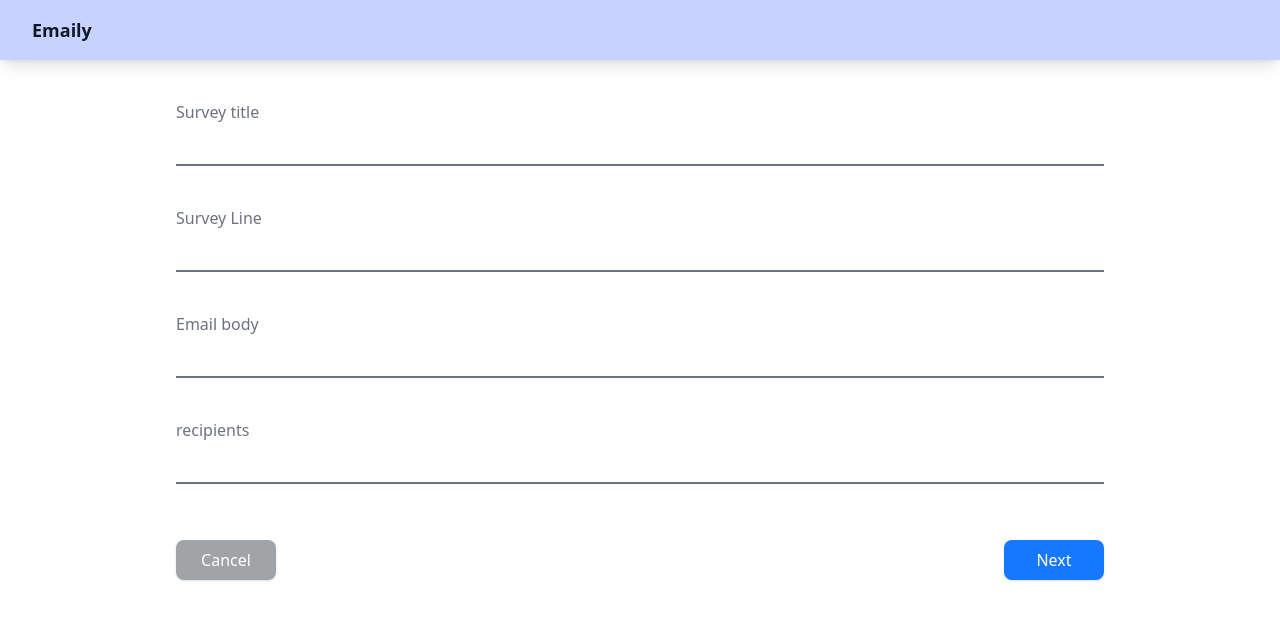
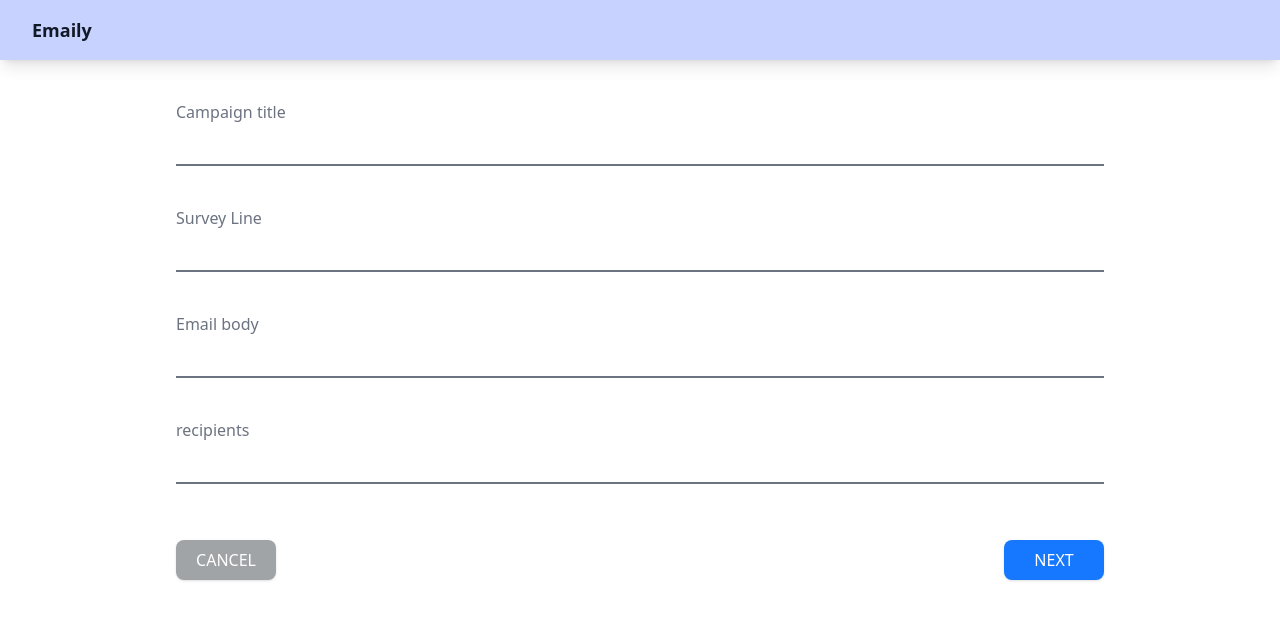
Before and after one commit to WenYHsieh/Emaily, a React (Vite) app in the folder client/: page /surveys/new in a window 1280 px wide. Shown: the top 620 px of the page. Built offline with nearby package versions, Linux system fonts and the light colour scheme; no server answers.

Commit message:
add survey review

```diff
--- a/client/src/components/Header.tsx
+++ b/client/src/components/Header.tsx
@@ -38,7 +38,7 @@ const Header = () => {
     <header className='bg-white'>
       <nav className='mx-auto flex items-center justify-between p-4 lg:px-8 bg-indigo-200 shadow-lg text-gray-900'>
         <Link to={`${currentUser ? '/surveys' : '/'}`}>
-          <a className='text-lg font-bold'>Emaily</a>
+          <div className='text-lg font-bold'>Emaily</div>
         </Link>
         <div className='flex justify-center items-center'>
           {renderLoginBlock()}
--- a/client/src/components/surveys/SurveyForm.tsx
+++ b/client/src/components/surveys/SurveyForm.tsx
@@ -1,29 +1,21 @@
-import { Field, InjectedFormProps, reduxForm } from 'redux-form'
+import { Field, InjectedFormProps, SubmitHandler, reduxForm } from 'redux-form'
 import SurveyField from './SurveyField'
 import _ from 'lodash'
 import { Link } from 'react-router-dom'
 import validateEmail from '../../utils/validateEmail'
+import { ISurveyForm, formField } from './formField'
 
-interface ISurveyForm {
-  title: string
-  subject: string
-  body: string
-  emails: string
+type Props = {
+  setShowReview: React.Dispatch<React.SetStateAction<boolean>>
+  handleSubmit: SubmitHandler<ISurveyForm, {}, string>
 }
-
-const FIELDS = [
-  { name: 'title', label: 'Survey title' },
-  { name: 'subject', label: 'Survey Line' },
-  { name: 'body', label: 'Email body' },
-  { name: 'emails', label: 'recipients' },
-] as Array<{ name: keyof ISurveyForm; label: string }>
 
 const validate = (values: ISurveyForm) => {
   let errors = {} as ISurveyForm
 
   errors.emails = validateEmail(values.emails)
 
-  _.map(FIELDS, ({ name }) => {
+  _.map(formField, ({ name }) => {
     if (!values[name]) {
       errors[name] = 'You must provide a value.'
     }
@@ -32,12 +24,10 @@ const validate = (values: ISurveyForm) => {
   return errors
 }
 
-const SurveyForm: React.FunctionComponent<InjectedFormProps<ISurveyForm>> = (
-  props
-) => {
-  const { handleSubmit } = props
+const SurveyForm: React.FC<Props> = (props: Props) => {
+  const { handleSubmit, setShowReview } = props
   const renderField = () => {
-    return _.map(FIELDS, ({ name, label }) => {
+    return _.map(formField, ({ name, label }) => {
       return (
         <Field
           key={name}
@@ -56,6 +46,7 @@ const SurveyForm: React.FunctionComponent<InjectedFormProps<ISurveyForm>> = (
         className='px-[80px] py-[40px] w-[85%] my-[0px] mx-[auto]'
         onSubmit={handleSubmit((value) => {
           console.log(value)
+          setShowReview(true)
         })}
       >
         {renderField()}
@@ -64,13 +55,13 @@ const SurveyForm: React.FunctionComponent<InjectedFormProps<ISurveyForm>> = (
             to='/surveys'
             className='text-center inline-block w-[100px] mt-[16px] text-white rounded-lg px-[16px] py-[8px] bg-[#a1a4a7] shadow hover:bg-[#ced2d5] transition-color duration-200'
           >
-            Cancel
+            CANCEL
           </Link>
           <button
             type='submit'
             className='w-[100px] mt-[16px] text-white rounded-lg px-[16px] py-[8px] bg-[#1677FF] shadow hover:bg-[#3F96FE] transition-color duration-200'
           >
-            Next
+            NEXT
           </button>
         </div>
       </form>
@@ -81,4 +72,5 @@ const SurveyForm: React.FunctionComponent<InjectedFormProps<ISurveyForm>> = (
 export default reduxForm({
   validate,
   form: 'surveyForm',
-})(SurveyForm)
+  destroyOnUnmount: false,
+})(SurveyForm as any)
--- /dev/null
+++ b/client/src/components/surveys/SurveyFormReview.tsx
@@ -0,0 +1,52 @@
+import { useSelector } from 'react-redux'
+import { storesType } from '../../reducers'
+import { ISurveyForm, formField } from './formField'
+import _ from 'lodash'
+
+type Props = {
+  setShowReview: React.Dispatch<React.SetStateAction<boolean>>
+}
+const SurveyFormReview = (props: Props) => {
+  const { setShowReview } = props
+  const { surveyForm } = useSelector((state: storesType) => ({
+    ...state.form,
+  }))
+
+  const renderContent = () => {
+    const { values: formData } = surveyForm as any
+    return _.map(formField, ({ name, label }) => {
+      return (
+        <div key={name} className='flex flex-col field'>
+          <label className='inline-block text-gray-500' htmlFor='firstName'>
+            {label}
+          </label>
+          <div>{formData[name]}</div>
+        </div>
+      )
+    })
+  }
+
+  return (
+    <div className='px-[80px] py-[40px] w-[85%] my-[0px] mx-[auto]'>
+      <h4>Please confirm your entries.</h4> {renderContent()}
+      <div className='flex justify-between'>
+        <button
+          className='w-[100px] mt-[16px] text-white rounded-lg px-[16px] py-[8px] bg-[#d1e933] shadow hover:bg-[#e5ff3a] transition-color duration-200'
+          onClick={() => {
+            setShowReview(false)
+          }}
+        >
+          CANCEL
+        </button>
+        <button
+          type='submit'
+          className='mt-[16px] text-white rounded-lg px-[16px] py-[8px] bg-[#1677FF] shadow hover:bg-[#3F96FE] transition-color duration-200'
+        >
+          SEND SURVEY
+        </button>
+      </div>
+    </div>
+  )
+}
+
+export default SurveyFormReview
--- a/client/src/components/surveys/SurveyNew.tsx
+++ b/client/src/components/surveys/SurveyNew.tsx
@@ -1,11 +1,19 @@
+import React from 'react'
 import SurveyForm from './SurveyForm'
+import SurveyFormReview from './SurveyFormReview'
 
 const SurveyNew = () => {
-  return (
-    <div>
-      <SurveyForm />
-    </div>
-  )
+  const [showReview, setShowReview] = React.useState(false)
+
+  const renderContent = () => {
+    return showReview ? (
+      <SurveyFormReview setShowReview={setShowReview} />
+    ) : (
+      // @ts-expect-error
+      <SurveyForm setShowReview={setShowReview} />
+    )
+  }
+  return <div>{renderContent()}</div>
 }
 
 export default SurveyNew
--- /dev/null
+++ b/client/src/components/surveys/formField.ts
@@ -0,0 +1,13 @@
+export interface ISurveyForm {
+  title: string
+  subject: string
+  body: string
+  emails: string
+}
+
+export const formField = [
+  { name: 'title', label: 'Campaign title' },
+  { name: 'subject', label: 'Survey Line' },
+  { name: 'body', label: 'Email body' },
+  { name: 'emails', label: 'recipients' },
+] as Array<{ name: keyof ISurveyForm; label: string }>
```
